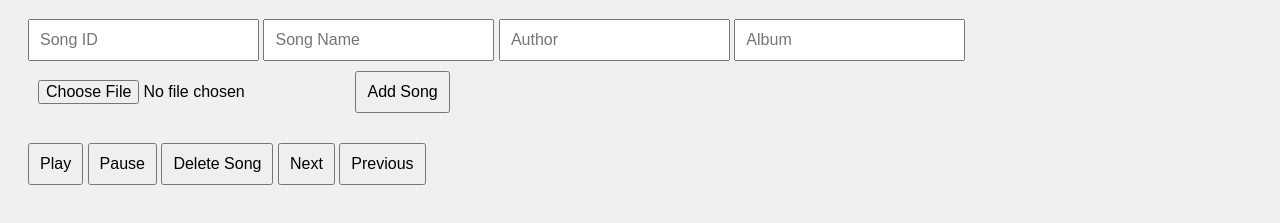
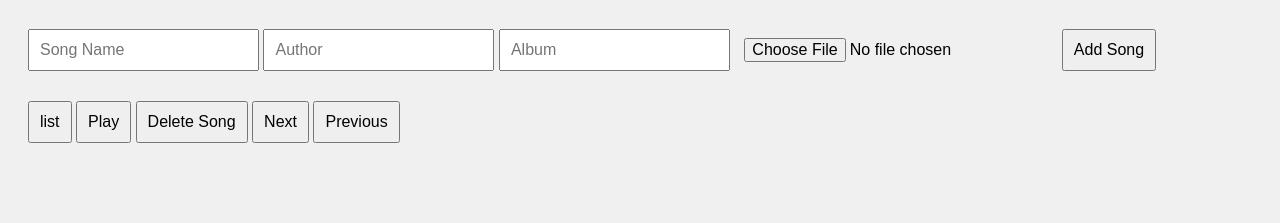
Before and after one commit to JoseCarrilloURU/IndexedDB, a plain HTML site: page index.html in a window 1280 px wide. Shown: the part 89-312 px from the top of the page. Drawn offline with Linux system fonts and the light colour scheme.

Commit message:
eliminaciones de botones que no se necesitan

```diff
--- a/index.html
+++ b/index.html
@@ -22,19 +22,20 @@
   <body>
     <h1>Music Player</h1>
     <form id="song-form">
-      <input type="text" id="song-id" placeholder="Song ID" />
       <input type="text" id="song-name" placeholder="Song Name" />
       <input type="text" id="song-author" placeholder="Author" />
       <input type="text" id="song-album" placeholder="Album" />
-      <input type="file" id="song-file" />
+      <input type="file" id="song-file" accept="audio/*"  required/>
       <button type="submit">Add Song</button>
     </form>
+    <button id="list">list</button>
+
     <button id="play-button">Play</button>
-    <button id="pause-button">Pause</button>
     <button id="delete-button">Delete Song</button>
     <button id="next-button">Next</button>
     <button id="prev-button">Previous</button>
     <audio id="player"></audio>
-    <script src="PlayerComponent.js"></script>
+    <script src="main.js"></script>
+    <script src="songManager.js"></script>
   </body>
 </html>
```
